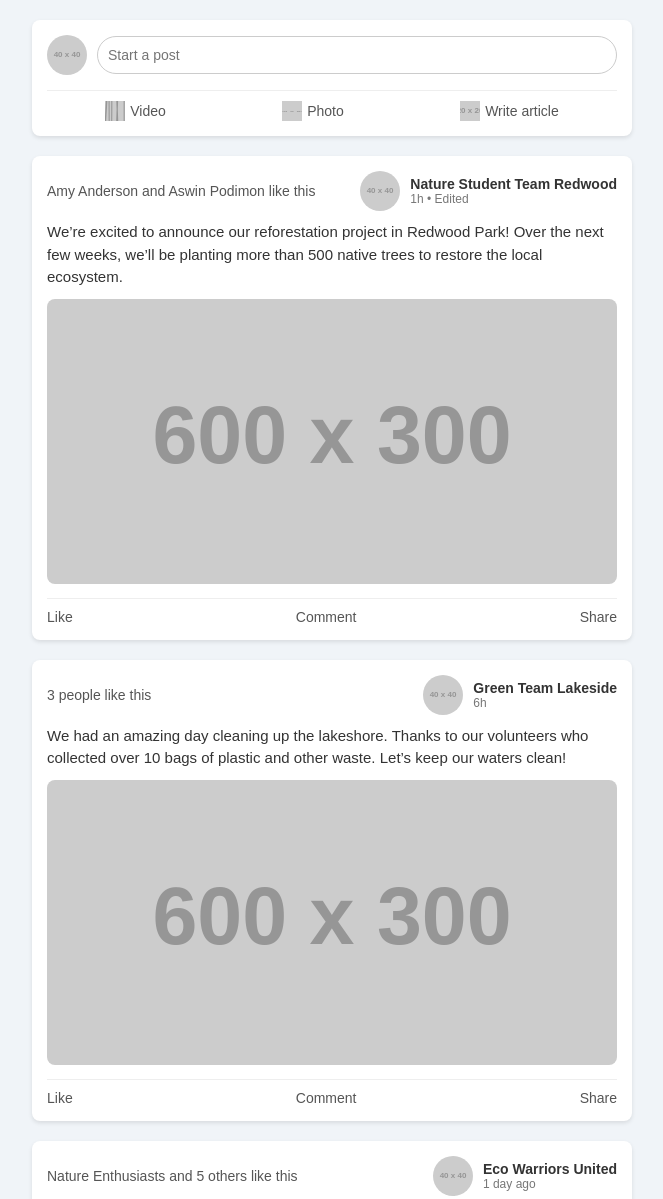
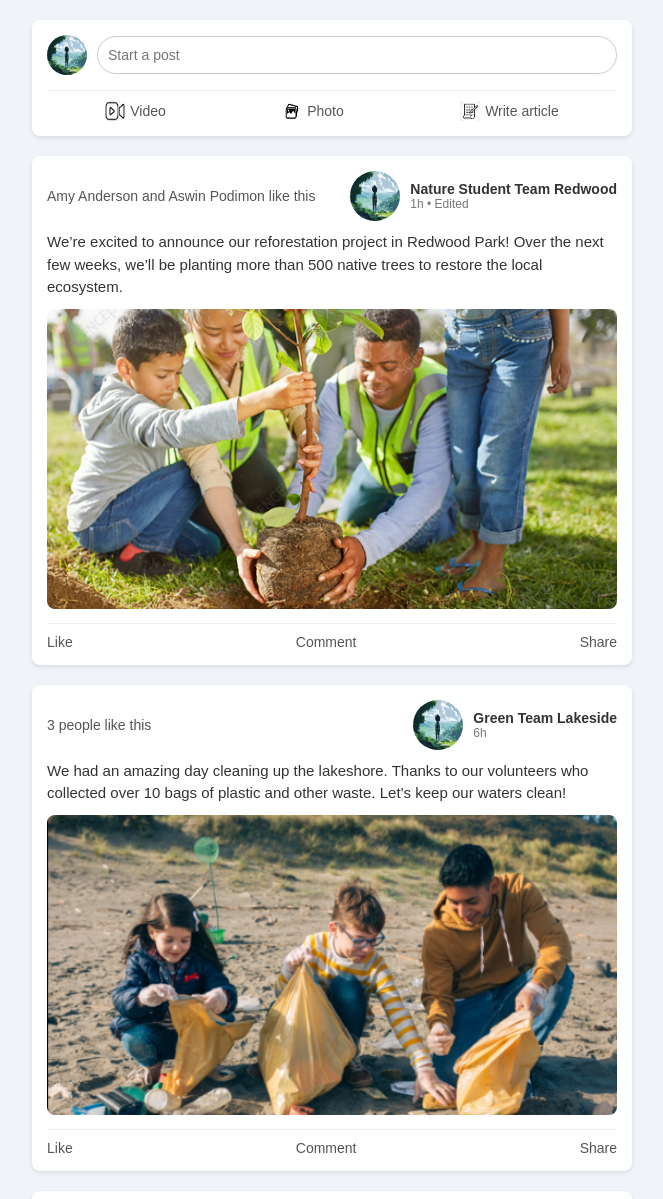
Before and after one commit to GinnaV/Quack_at_8_pm, a plain HTML site: page green-team-app/feed.html in a window 1280 px wide. Shown: the top 1199 px of the page, without its empty margins (308-971 px from the left). Drawn offline with Linux system fonts and the light colour scheme; placeholder pictures from the web are drawn by us.

Commit message:
Added Images

```diff
--- a/green-team-app/feed.css
+++ b/green-team-app/feed.css
@@ -103,8 +103,8 @@
   }
 
   .post-user img {
-    width: 40px;
-    height: 40px;
+    width: 50px;
+    height: 50px;
     border-radius: 50%;
     margin-right: 10px;
   }
--- a/green-team-app/feed.html
+++ b/green-team-app/feed.html
@@ -14,21 +14,21 @@
   <div class="composer">
     <div class="composer-top">
       <!-- Replace with your profile image -->
-      <img src="https://via.placeholder.com/40" alt="Profile">
+      <img src="Photos\Profile_Picture.png" alt="Profile">
       <input type="text" placeholder="Start a post">
     </div>
     <div class="composer-bottom">
       <!-- You can replace these icons with your own or use icon libraries (e.g., Font Awesome) -->
       <div class="composer-option">
-        <img src="https://via.placeholder.com/20/00BFFF?text=V" alt="Video icon">
+        <img src="Photos\Camara_Icon.png" alt="Video icon">
         <span>Video</span>
       </div>
       <div class="composer-option">
-        <img src="https://via.placeholder.com/20/008000?text=P" alt="Photo icon">
+        <img src="Photos\Photo_icon.png" alt="Photo icon">
         <span>Photo</span>
       </div>
       <div class="composer-option">
-        <img src="https://via.placeholder.com/20/FF8C00?text=W" alt="Write icon">
+        <img src="Photos\Writing_icon.png" alt="Write icon">
         <span>Write article</span>
       </div>
     </div>
@@ -39,7 +39,7 @@
     <div class="post-header">
       <span class="like-info">Amy Anderson and Aswin Podimon like this</span>
       <div class="post-user">
-        <img src="https://via.placeholder.com/40" alt="User">
+        <img src="Photos\Profile_Picture.png" alt="User">
         <div class="user-details">
           <strong>Nature Student Team Redwood</strong>
           <span>1h • Edited</span>
@@ -53,7 +53,7 @@
         to restore the local ecosystem.
       </p>
       <!-- Replace this placeholder image with your actual post image -->
-      <img src="https://via.placeholder.com/600x300/87CEEB/fff?text=Redwood+Park" alt="Redwood Park">
+      <img src="Photos\Post_1.png" alt="Redwood Park">
     </div>
     <div class="post-footer">
       <div>Like</div>
@@ -67,7 +67,7 @@
     <div class="post-header">
       <span class="like-info">3 people like this</span>
       <div class="post-user">
-        <img src="https://via.placeholder.com/40" alt="User">
+        <img src="Photos\Profile_Picture.png" alt="User">
         <div class="user-details">
           <strong>Green Team Lakeside</strong>
           <span>6h</span>
@@ -81,7 +81,7 @@
         other waste. Let’s keep our waters clean!
       </p>
       <!-- Replace this placeholder image with your actual post image -->
-      <img src="https://via.placeholder.com/600x300/00A36C/fff?text=Lakeside+Cleanup" alt="Lake Cleanup">
+      <img src="Photos\Post_2.png" alt="Lake Cleanup">
     </div>
     <div class="post-footer">
       <div>Like</div>
@@ -95,7 +95,7 @@
     <div class="post-header">
       <span class="like-info">Nature Enthusiasts and 5 others like this</span>
       <div class="post-user">
-        <img src="https://via.placeholder.com/40" alt="User">
+        <img src="Photos\Profile_Picture.png" alt="User">
         <div class="user-details">
           <strong>Eco Warriors United</strong>
           <span>1 day ago</span>
@@ -109,7 +109,7 @@
         the word!
       </p>
       <!-- Replace this placeholder image with your actual post image -->
-      <img src="https://via.placeholder.com/600x300/FFD700/000?text=Wildflowers+for+Bees" alt="Wildflowers">
+      <img src="Photos\post_3.png" alt="Wildflowers">
     </div>
     <div class="post-footer">
       <div>Like</div>
```
Also changed, not shown: green-team-app/Photos/Camara_Icon.png (added), green-team-app/Photos/Photo_icon.png (added), green-team-app/Photos/Post_1.png (added), green-team-app/Photos/Post_2.png (added), green-team-app/Photos/Profile_Picture.png (added), green-team-app/Photos/Writing_icon.png (added), green-team-app/Photos/post_3.png (added).
